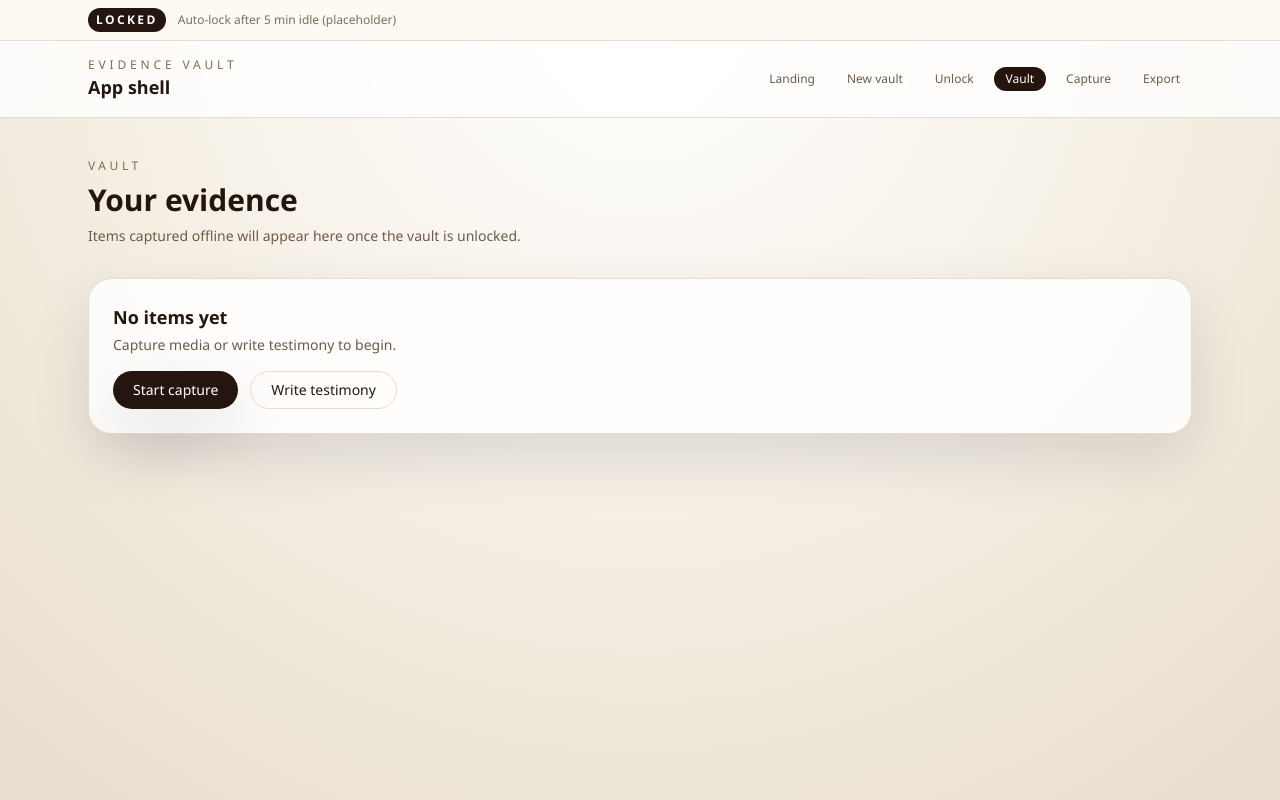
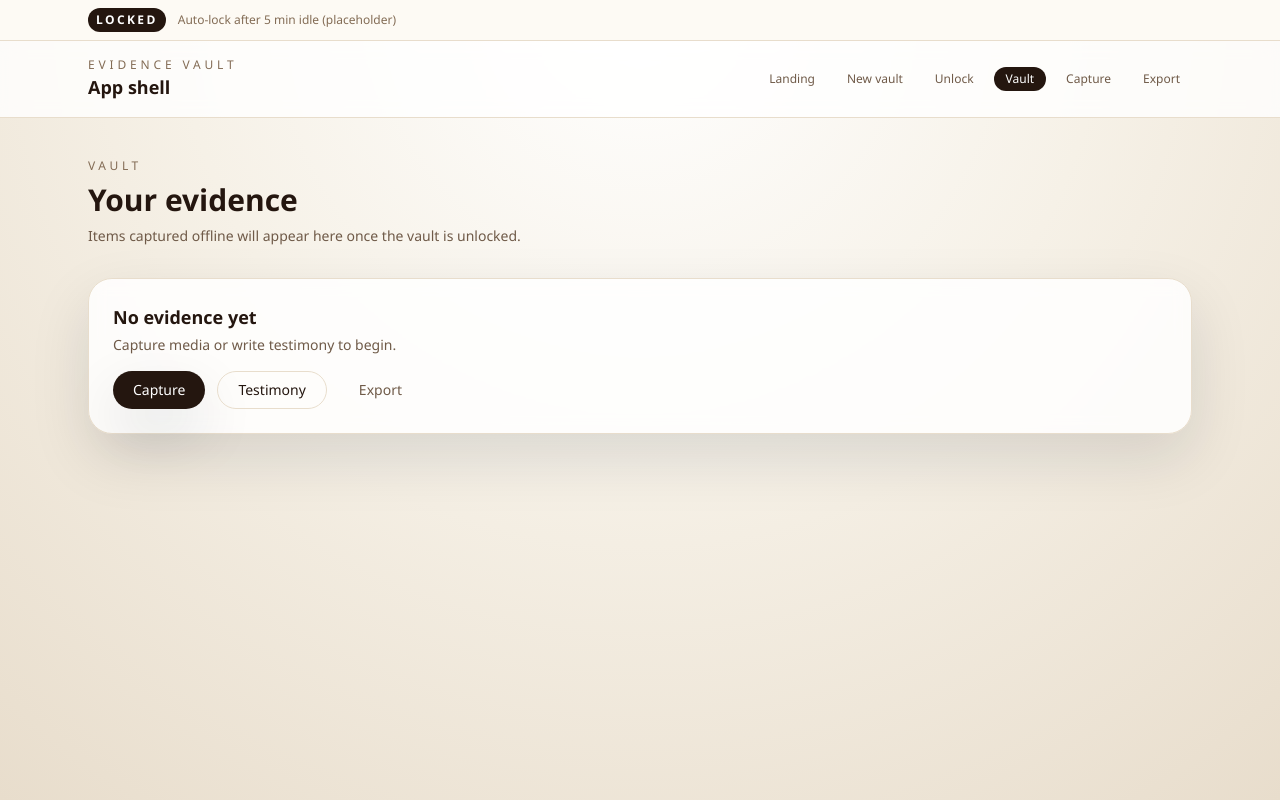
Before and after one commit to umarsarshid/EVault, a React (Vite) app: page /vault in a window 1280 px wide. Built offline with nearby package versions, Linux system fonts and the light colour scheme.

Commit message:
feat: vault list screen (empty state)

```diff
--- a/src/app/VaultList.tsx
+++ b/src/app/VaultList.tsx
@@ -11,10 +11,11 @@ export default function VaultList() {
           Items captured offline will appear here once the vault is unlocked.
         </p>
       </header>
-      <Card title="No items yet" description="Capture media or write testimony to begin.">
+      <Card title="No evidence yet" description="Capture media or write testimony to begin.">
         <div className="flex flex-wrap gap-3">
-          <Button>Start capture</Button>
-          <Button variant="outline">Write testimony</Button>
+          <Button>Capture</Button>
+          <Button variant="outline">Testimony</Button>
+          <Button variant="ghost">Export</Button>
         </div>
       </Card>
     </div>
```
